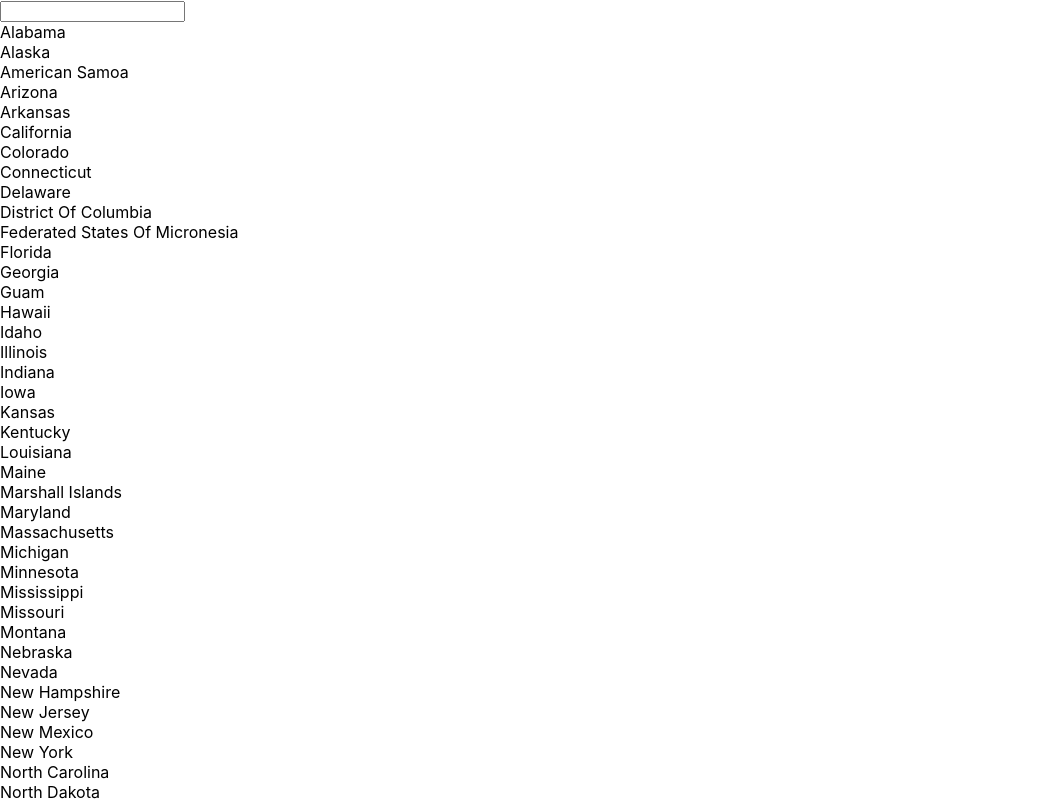
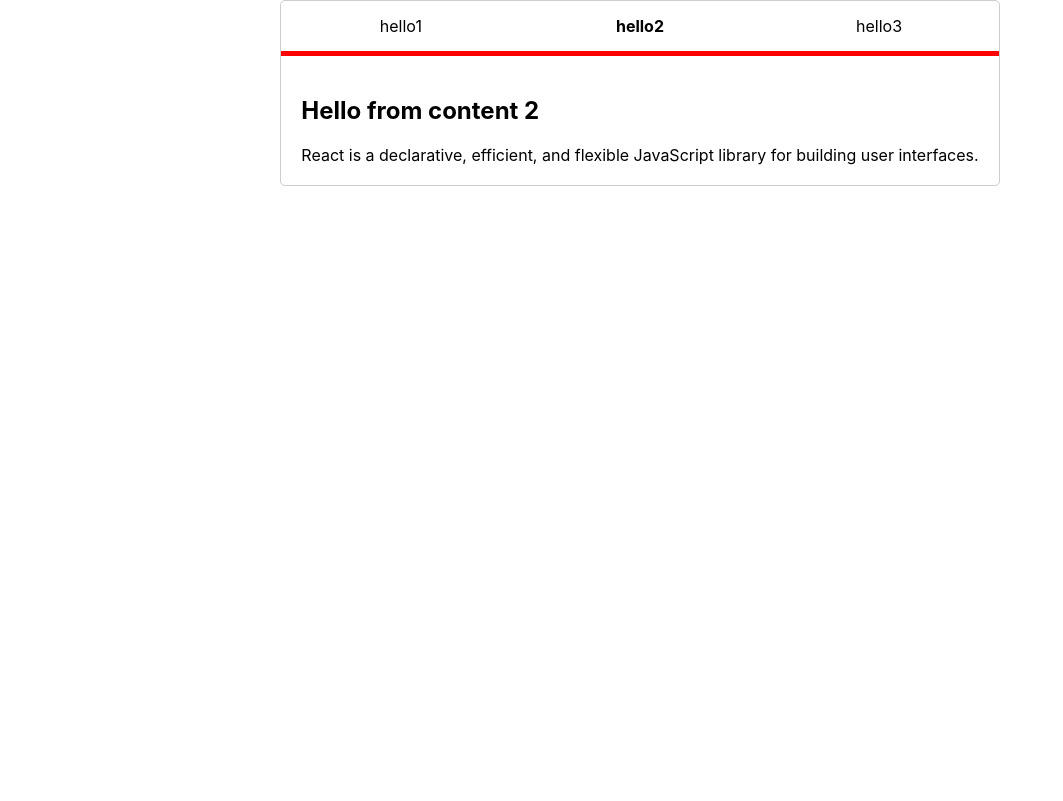
Before and after one commit to ntgd1102/web-projects, a React (Create React App) app: page / in a window 1280 px wide. Shown: the top 801 px of the page, without its empty margins (0-1063 px from the left). Built offline with nearby package versions, Linux system fonts and the light colour scheme.

Commit message:
add tab components

```diff
--- a/src/App.tsx
+++ b/src/App.tsx
@@ -3,13 +3,13 @@ import logo from './logo.svg';
 import './App.css';
 import HeatMap from "./projects/heatmap/scripts/containers/HeatMap";
 import SearchBar from "./projects/searchBar/components/SearchBar";
+import TodoApp from './projects/todoList/TodoList';
+import Tabs from './projects/tabs/components/Tabs';
+import Tab from './projects/tabs/components/Tab';
+import TabsDemo from './projects/tabs/components/TabsDemo';
 
 function App() {
-  return (
-    <div className="App">
-        <SearchBar />
-    </div>
-  );
+  return <div className="App"><TabsDemo /></div>;
 }
 
 export default App;
--- /dev/null
+++ b/src/projects/tabs/components/Tab.tsx
@@ -0,0 +1,23 @@
+import React from 'react';
+import type { ReactNode } from "react";
+
+export interface TabProps {
+  /**
+   * Tab content to be rendered
+   */
+  children: ReactNode;
+  /**
+   * The title of the tab
+   */
+  title: ReactNode;
+  /**
+   * Class name for tab content
+   */
+  className?: string;
+}
+
+export const Tab: React.FC<TabProps> = (children, className) => {
+  return <div className={className}>{children}</div>;
+};
+
+export default Tab;
--- /dev/null
+++ b/src/projects/tabs/components/Tabs.css
@@ -0,0 +1,28 @@
+.tabs {
+  border: 1px solid #ccc;
+  width: 100%;
+  border-radius: 5px;
+}
+
+.tab-list {
+  border-bottom: 5px solid red;
+  height: 50px;
+  border-radius: 5px 5px 0px 0px;
+  display: flex;
+  justify-content: space-around;
+}
+
+.tab-label {
+  display: flex;
+  align-items: center;
+  justify-content: center;
+  width: 100%;
+}
+
+.tab-label--selected {
+  font-weight: bold;
+}
+
+.tab-content {
+  padding: 20px;
+}
--- /dev/null
+++ b/src/projects/tabs/components/Tabs.tsx
@@ -0,0 +1,53 @@
+import React, { useState, Children } from "react";
+import type { ReactComponentElement } from 'react';
+
+
+import Tab from './Tab';
+
+import './Tabs.css';
+
+export interface TabsProps {
+  defaultTabIndex?: number;
+  /**
+   * The Tab components to be rendered by Tabs
+   */
+  children?:
+    | Array<ReactComponentElement<typeof Tab> | null | undefined>
+    | ReactComponentElement<typeof Tab>;
+}
+
+export const Tabs: React.FC<TabsProps> = ({ children, defaultTabIndex }) => {
+  const [activeTab, setActiveTab] = useState<number | undefined>(
+    defaultTabIndex
+  );
+  const tabs = Children.map(
+    children,
+    (child: ReactComponentElement<typeof Tab> | null | undefined, index: number) => {
+      if (!child) {
+        return null;
+      }
+
+      return (
+        <div className={`tab-label${ activeTab === index ?  ' tab-label--selected' : ''}`} onClick={() => setActiveTab(index)}>
+          {child.props.title}
+        </div>
+      )
+    }
+  );
+
+  const tabContent = Children.map(children, (child: ReactComponentElement<typeof Tab> | null | undefined, index: number) => {
+    if (!child) {
+      return undefined;
+    }
+
+    return index === activeTab ? child.props.children : undefined;
+  })
+  return (
+    <div className="tabs">
+      <div className="tab-list">{tabs}</div>
+      <div className="tab-content">{tabContent}</div>
+    </div>
+  );
+};
+
+export default Tabs;
--- /dev/null
+++ b/src/projects/tabs/components/TabsDemo.tsx
@@ -0,0 +1,30 @@
+import React from 'react';
+import Tabs from "./Tabs";
+import Tab from "./Tab";
+
+export const TabsDemo: React.FC = () => {
+
+  const getContent = (index: number) => {
+    return (
+      <section>
+        <h1>Hello from content {index}</h1>
+        <div>
+          React is a declarative, efficient, and flexible JavaScript library for
+          building user interfaces.
+        </div>
+      </section>
+    );
+  }
+
+  return (
+    <div className="App">
+      <Tabs defaultTabIndex={1}>
+        <Tab title="hello1">{getContent(1)}</Tab>
+        <Tab title="hello2">{getContent(2)}</Tab>
+        <Tab title="hello3">{getContent(3)}</Tab>
+      </Tabs>
+    </div>
+  );
+}
+
+export default TabsDemo;
--- a/src/projects/todoList/TodoList.tsx
+++ b/src/projects/todoList/TodoList.tsx
@@ -18,7 +18,7 @@ export default function TodoApp() {
 
     // when clicking 'Add Todo', add the current inputText to the todos
     function handleSubmit(e: React.SyntheticEvent, isHighPriority: boolean) {
-        e?.preventDefault();
+        e.preventDefault();
 
         const trimmedInputText = inputText.trim();
         if (trimmedInputText) {
```
